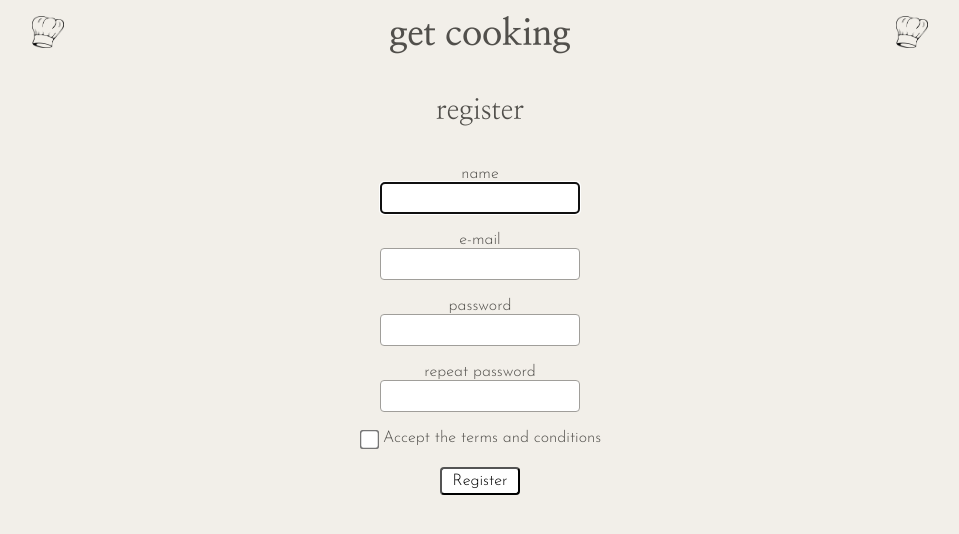
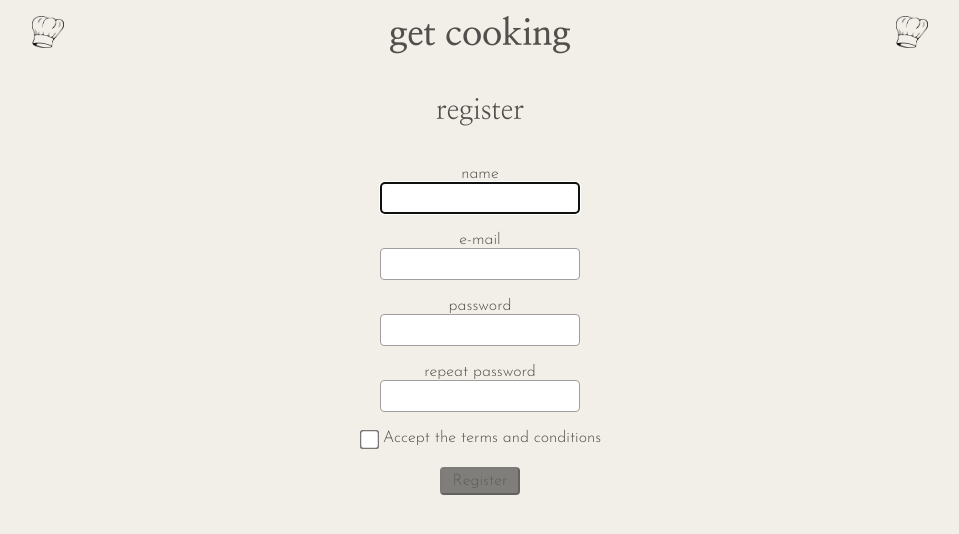
Before and after one commit to carolinstuhr/capstone-project, a React (Create React App) app in the folder frontend/: page /signup in a window 1280 px wide. Shown: the top 534 px of the page, without its empty margins (160-1119 px from the left). Built offline with nearby package versions, Linux system fonts and the light colour scheme; no server answers; the database is empty.

Commit message:
Working private Route

```diff
--- a/frontend/src/Auth.js
+++ b/frontend/src/Auth.js
@@ -6,7 +6,7 @@ import ChefsHat from './images/chefs-hat.png'
 export const AuthContext = React.createContext()
 
 export const AuthProvider = ({ children }) => {
-  const [currentUser, setCurrentUser] = useState({})
+  const [currentUser, setCurrentUser] = useState()
   const [pending, setPending] = useState(true)
 
   useEffect(() => {
@@ -14,10 +14,9 @@ export const AuthProvider = ({ children }) => {
       if (user) {
         setCurrentUser(user)
         localStorage.setItem('uid', user.uid)
-        console.log(user)
         setPending(false)
       } else {
-        setCurrentUser({})
+        setCurrentUser(null)
         setPending(false)
       }
     })
@@ -28,7 +27,9 @@ export const AuthProvider = ({ children }) => {
   }
 
   return (
-    <AuthContext.Provider value={currentUser}>{children}</AuthContext.Provider>
+    <AuthContext.Provider value={{ currentUser }}>
+      {children}
+    </AuthContext.Provider>
   )
 }
 const LoadingLogo = styled.img`
--- a/frontend/src/PrivateRoute.js
+++ b/frontend/src/PrivateRoute.js
@@ -1,35 +1,20 @@
 import React, { useContext } from 'react'
 import { Route, Redirect } from 'react-router-dom'
-import { AuthContext } from './Auth'
+import { AuthConsumer, AuthContext } from './Auth'
 
 export default function PrivateRoute({ component: RouteComponent, ...rest }) {
-  const { currentUser } = useContext(AuthContext)
   return (
-    <>
-      <Route
-        {...rest}
-        render={(routeProps) =>
-          currentUser ? (
-            <RouteComponent {...routeProps} />
-          ) : (
-            <Redirect to={'/signin'} />
-          )
-        }
-      />
-      {console.log(currentUser)}
-
-      {/* <AuthConsumer>
-        {({ routeProps, currentUser }) =>
-          currentUser ? (
-            <RouteComponent {...routeProps} />
-          ) : (
-            <>
-              <Redirect to={'/signin'} />
-              {console.log(currentUser)}
-            </>
-          )
-        }
-      </AuthConsumer> */}
-    </>
+    <AuthConsumer>
+      {(props) => {
+        return props.currentUser ? (
+          <Route
+            {...rest}
+            render={(routeProps) => <RouteComponent {...routeProps} />}
+          />
+        ) : (
+          <Redirect to={'/signin'} />
+        )
+      }}
+    </AuthConsumer>
   )
 }
--- a/frontend/src/UserLogin/LoginButton.js
+++ b/frontend/src/UserLogin/LoginButton.js
@@ -1,8 +1,12 @@
 import React from 'react'
 import styled from 'styled-components/macro'
 
-export default function LoginButton({ children }) {
-  return <ButtonStyled>{children}</ButtonStyled>
+export default function LoginButton({ children, buttonStatus }) {
+  return (
+    <ButtonStyled disabled={buttonStatus} buttonStatus={buttonStatus}>
+      {children}
+    </ButtonStyled>
+  )
 }
 const ButtonStyled = styled.button`
   grid-column: 1 / 3;
@@ -11,7 +15,9 @@ const ButtonStyled = styled.button`
   justify-self: center;
   margin-top: 18px;
   border-radius: 4px;
-  background: white;
+
   font-size: 16px;
   font-weight: 300;
+  background: ${(props) =>
+    props.buttonStatus === true ? 'rgba(81, 79, 75, 0.7)' : 'white'};
 `
--- a/frontend/src/UserLogin/SignIn.js
+++ b/frontend/src/UserLogin/SignIn.js
@@ -42,7 +42,7 @@ function SignIn({ history }) {
         />
         <LabelStyled htmlFor="password">password</LabelStyled>
         <InputStyled type="password" id="password" name="password" required />
-        <LoginButton>Login</LoginButton>
+        <LoginButton buttonStatus={false}>Login</LoginButton>
       </FormStyled>
       <ParagraphStyled>Forgot your password?</ParagraphStyled>
       <ParagraphStyled>
--- a/frontend/src/UserLogin/SignUp.js
+++ b/frontend/src/UserLogin/SignUp.js
@@ -6,6 +6,7 @@ import LoginButton from './LoginButton'
 
 function SignUp({ history }) {
   const [checked, setChecked] = useState(false)
+  const [buttonStatus, setButtonStatus] = useState(true)
 
   const nameRef = useRef()
   useEffect(() => {
@@ -38,12 +39,12 @@ function SignUp({ history }) {
         id="tc"
         checked={checked}
         required
-        onChange={() => setChecked(!checked)}
+        onChange={() => clickCheckbox(checked)}
       />
       <CheckboxLabel htmlFor="tc">
         Accept the terms and conditions
       </CheckboxLabel>
-      <LoginButton>Register</LoginButton>
+      <LoginButton buttonStatus={buttonStatus}>Register</LoginButton>
     </FormStyled>
   )
 
@@ -56,6 +57,15 @@ function SignUp({ history }) {
         history.push('/')
       })
       .catch((err) => alert(err))
+  }
+
+  function clickCheckbox(checked) {
+    setChecked(!checked)
+    if (checked) {
+      setButtonStatus(true)
+    } else {
+      setButtonStatus(false)
+    }
   }
 }
 const FormStyled = styled.form`
```
